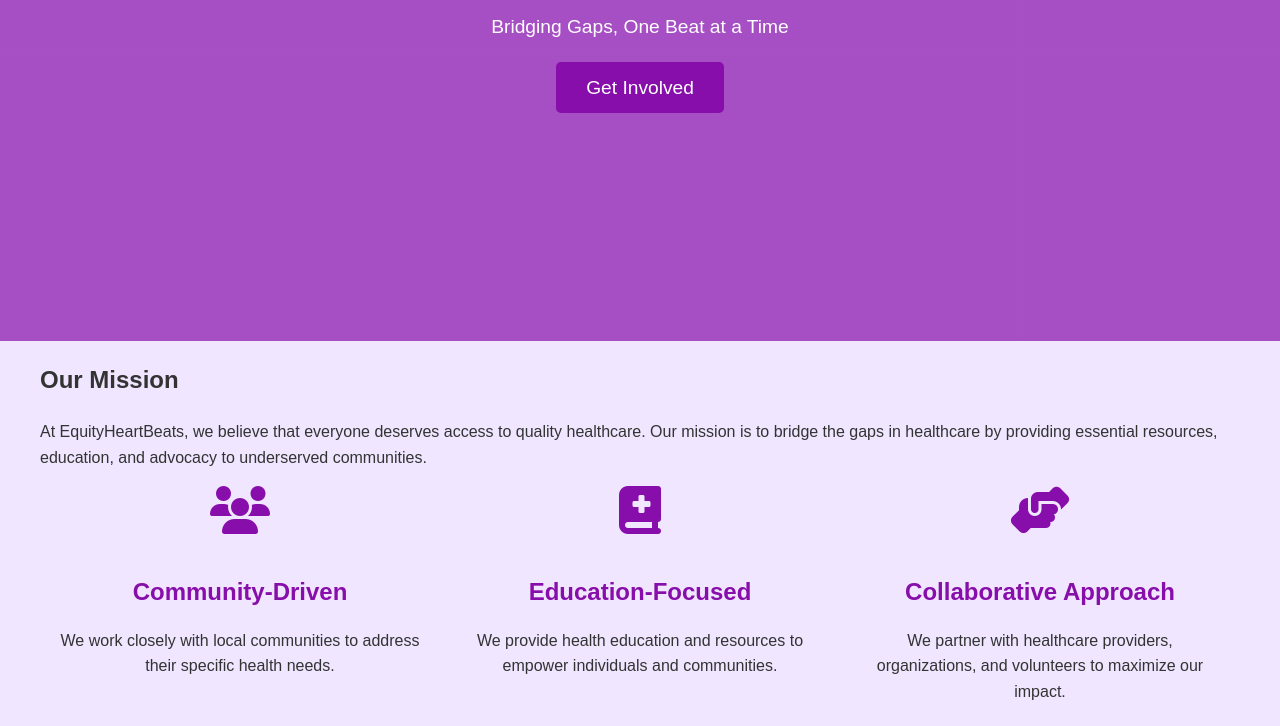
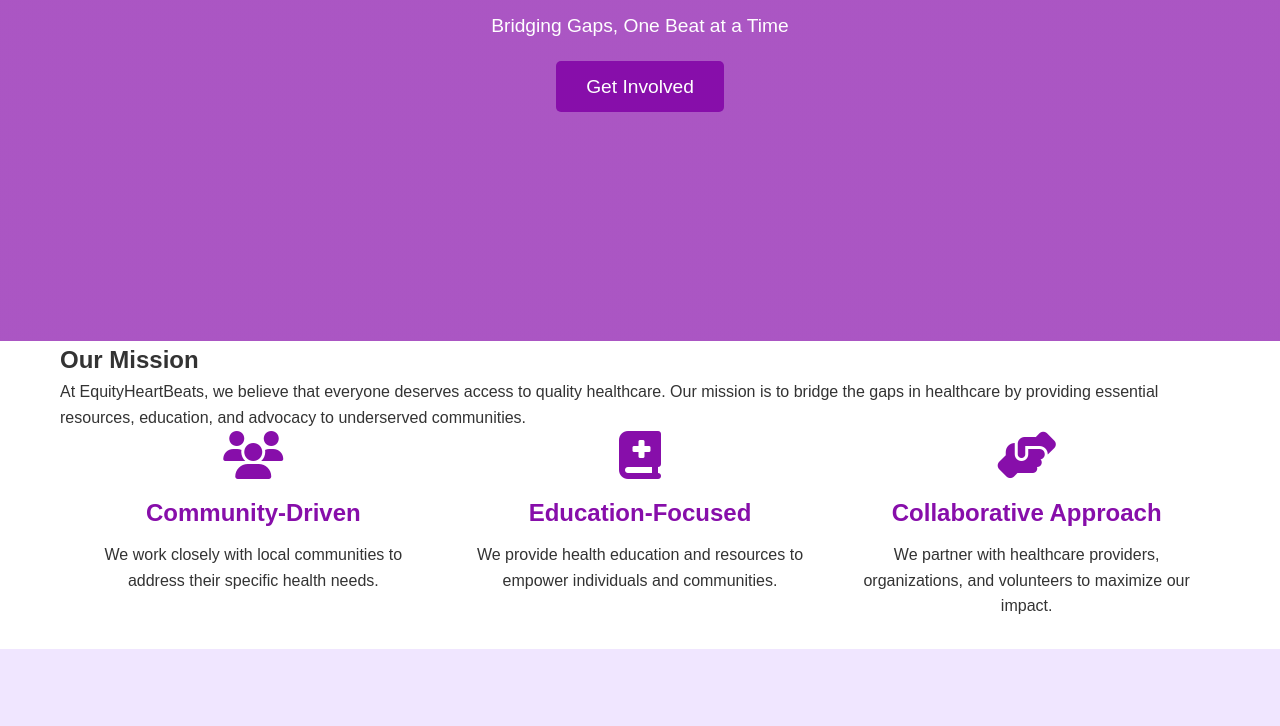
Before and after one commit to gurmenb/equityheartbeats-website, a plain HTML site: page index.html in a window 1280 px wide. Shown: the part 459-1185 px from the top of the page. Drawn offline with Linux system fonts and the light colour scheme.

Commit message:
Update header.css

```diff
--- a/css/header.css
+++ b/css/header.css
@@ -1,12 +1,23 @@
+/* Reset and base styles */
+* {
+    margin: 0;
+    padding: 0;
+    box-sizing: border-box;
+}
+
 body {
-    background-color: #f0e6ff; /* Light purple background */
-    font-family: 'Arial', sans-serif;
+    font-family: Arial, sans-serif;
     line-height: 1.6;
     color: #333;
-    margin: 0;
-    padding: 0;
 }
 
+.container {
+    max-width: 1200px;
+    margin: 0 auto;
+    padding: 0 20px;
+}
+
+/* Header styles */
 header {
     background-color: #fff;
     box-shadow: 0 2px 4px rgba(0,0,0,0.1);
@@ -15,12 +26,6 @@ header {
     left: 0;
     right: 0;
     z-index: 1000;
-}
-
-.container {
-    max-width: 1200px;
-    margin: 0 auto;
-    padding: 0 20px;
 }
 
 header .container {
@@ -37,8 +42,6 @@ header .container {
 nav ul {
     display: flex;
     list-style-type: none;
-    margin: 0;
-    padding: 0;
 }
 
 nav ul li {
```
